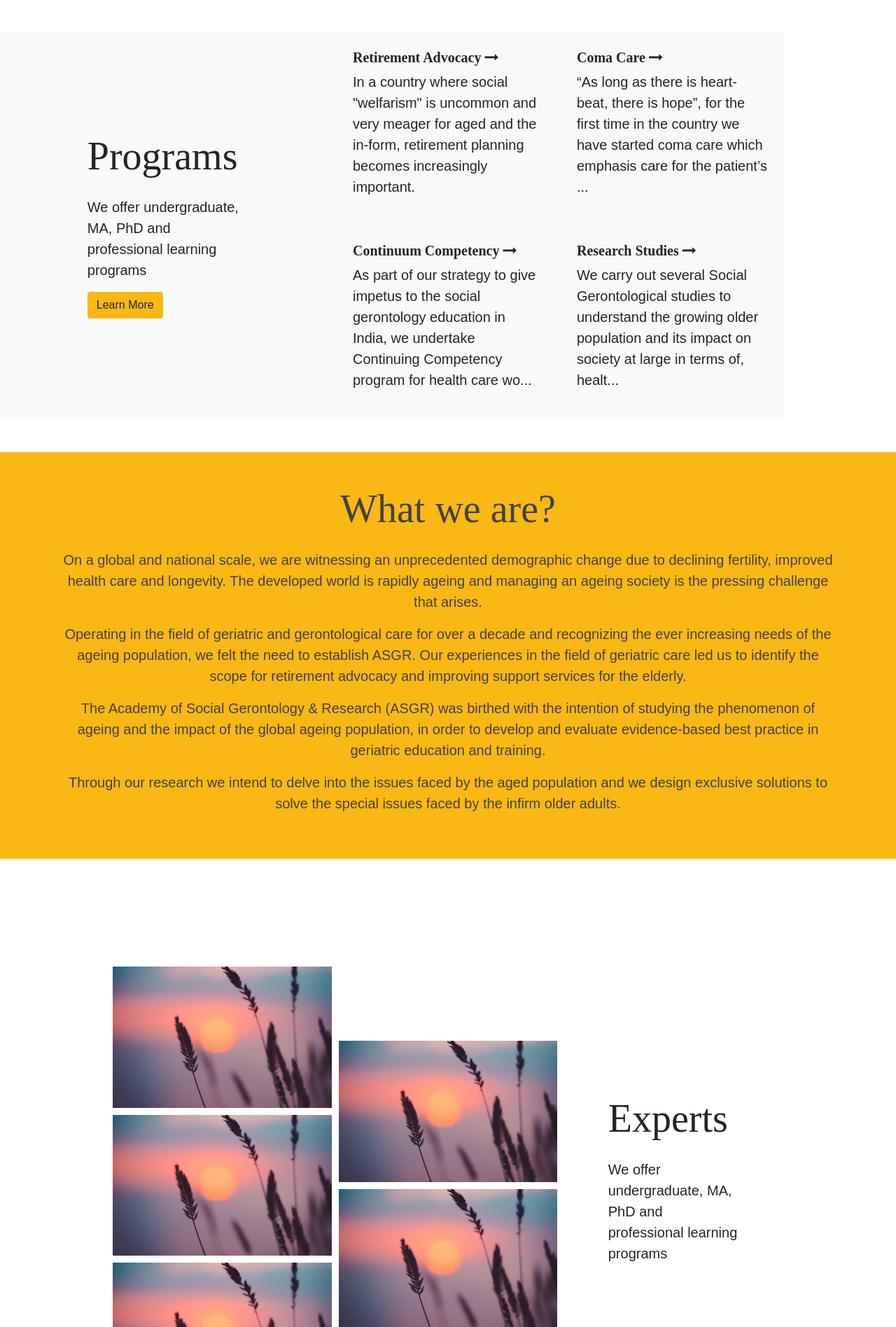
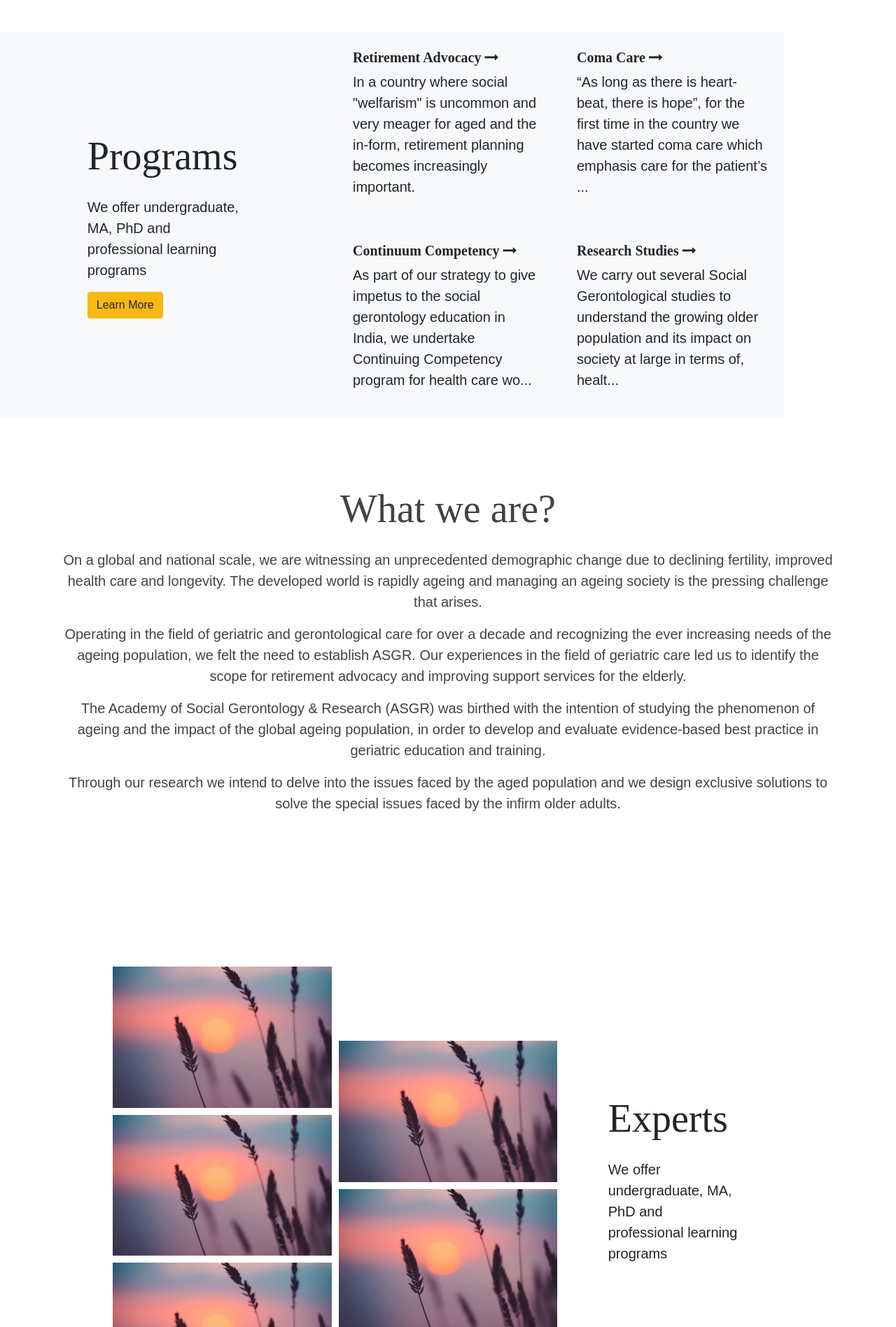
Before and after one commit to ic-Solutions/agsr-static, a Jekyll site: the page built from index.html, in a window 1280 px wide. Shown: the part 481-2377 px from the top of the page at 70% size. Built offline with Jekyll 4.4.1, drawn with Linux system fonts in a browser that asks for light colours; nearby versions of some CDN libraries; some web fonts are replaced; comment, search, counter and statistics services are not loaded.

Commit message:
remove yellow bg

```diff
--- a/_includes/what-we-are.html
+++ b/_includes/what-we-are.html
@@ -1,4 +1,4 @@
-<section class="what-we-are bg-yellow py-5">
+<section class="what-we-are py-5">
     <div class="container">
         <div class="row">
             <div class="col-md-12 grey text-center">
```
Lines whose indentation alone changed are shown as unchanged.
